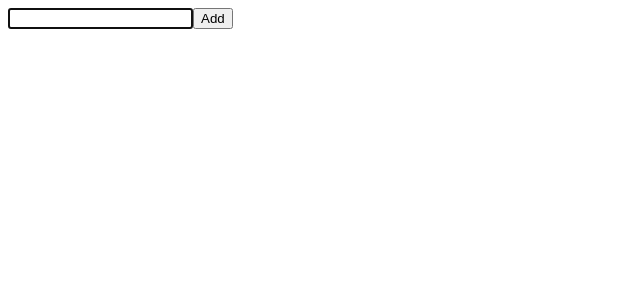
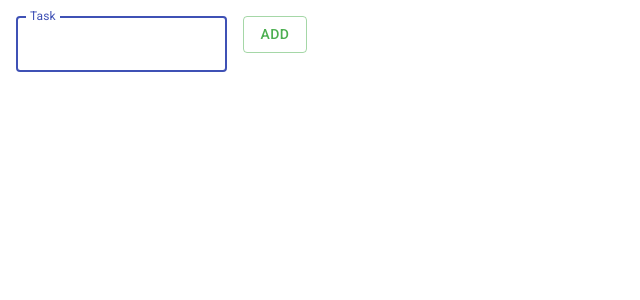
Before and after one commit to filippovk997/to-do-list, a React (Create React App) app: page / in a window 1280 px wide. Shown: the top 300 px of the page, without its empty margins (0-640 px from the left). Built offline with nearby package versions, Linux system fonts and the light colour scheme.

Commit message:
add UI, are something error on console

```diff
--- a/src/App.js
+++ b/src/App.js
@@ -1,9 +1,60 @@
-import React from 'react';
-import Container from './Container'
+import React, { useState } from 'react';
+import Header from './Header';
+import List from './List';
 
 export default function App() {
+    const [task, setTask] = useState("");
+    const [items, setItems] = useState([]);
+
+    const handleChangeTask = (event) => {
+        setTask(event.target.value);
+    };
+
+    const handleClickAdd = (value) => {
+        if (value === "")
+            return;
+        setItems(items.concat({ value: value, checked: false }));
+        setTask("");
+    };
+
+    const handleKeyPressEnter = (event) => {
+        if (event.key === "Enter")
+            handleClickAdd(event.target.value);
+    };
+
+    const handleChangeChecked = (event) => {
+        setItems(items.map((item, index) => {
+            item.checked = (index == event.target.name) ? event.target.checked : item.checked;
+            return item;
+        }));
+    };
+
+    const handleChangeItems = (event) => {
+        setItems(items.map((item, index) => {
+            item.value = (index == event.target.name) ? event.target.value : item.value;
+            return item;
+        }));
+    };
+
+    const handleClickRemove = (index) => {
+        setItems(items.filter((item, ind) => ind != index));
+    };
+
     return (
-        <Container />
+        <div>
+            <Header
+                task={task}
+                onChange={handleChangeTask}
+                onClick={handleClickAdd}
+                onKeyPress={handleKeyPressEnter}
+                autoFocus={true}
+            />
+            <List
+                items={items}
+                onChange={{Checked: handleChangeChecked, Items: handleChangeItems}}
+                onClick={handleClickRemove}
+            />
+        </div>
     );
 }
 
--- a/src/Container.js
+++ /dev/null
@@ -1,59 +0,0 @@
-import React, { useState, useEffect } from 'react';
-import Header from './Header';
-import List from './List';
-
-export default function Container() {
-    const [task, setTask] = useState("");
-    const [items, setItems] = useState([]);
-
-    const handleChangeTask = (event) => {
-        setTask(event.target.value);
-    };
-
-    const handleClickAdd = (value) => {
-        if (value === "")
-            return;
-        setItems(items.concat({ value: value, checked: false }));
-        setTask("");
-    };
-
-    const handleKeyPressEnter = (event) => {
-        if (event.key === "Enter")
-            handleClickAdd(event.target.value);
-    };
-
-    const handleChangeChecked = (event) => {
-        setItems(items.map((item, index) => {
-            item.checked = (index == event.target.name) ? event.target.checked : item.checked;
-            return item;
-        }));
-    };
-
-    const handleChangeItems = (event) => {
-        setItems(items.map((item, index) => {
-            item.value = (index == event.target.name) ? event.target.value : item.value;
-            return item;
-        }));
-    };
-
-    const handleClickRemove = (index) => {
-        setItems(items.filter((item, ind) => ind != index));
-    };
-
-    return (
-        <div>
-            <Header
-                task={task}
-                onChange={handleChangeTask}
-                onClick={handleClickAdd}
-                onKeyPress={handleKeyPressEnter}
-                autoFocus={true}
-            />
-            <List
-                items={items}
-                onChange={{Checked: handleChangeChecked, Items: handleChangeItems}}
-                onClick={handleClickRemove}
-            />
-        </div>
-    );
-}
--- a/src/Header.js
+++ b/src/Header.js
@@ -1,16 +1,71 @@
-import React from 'react';
+import React, { useState, useEffect } from 'react';
+import { createMuiTheme, makeStyles, ThemeProvider } from '@material-ui/core/styles';
+import FormControl from '@material-ui/core/FormControl';
+import InputLabel from '@material-ui/core/InputLabel';
+import OutlinedInput from '@material-ui/core/OutlinedInput';
+import Button from '@material-ui/core/Button';
+import { green } from '@material-ui/core/colors';
+
+
+const useStyles = makeStyles(theme => ({
+    formControl: {
+        margin: theme.spacing(1),
+    },
+    button: {
+        margin: theme.spacing(1),
+        // padding: theme.spacing(1),
+    }
+}));
+
+const themeGreen = createMuiTheme({
+    palette: {
+        primary: green,
+    },
+});
 
 export default function Header(props) {
+    const label = useFormLabel();
+    const classes = useStyles();
+
     return (
         <div>
-            <input
-                type="text"
-                value={props.task}
-                onChange={props.onChange}
-                onKeyPress={props.onKeyPress}
-                autoFocus={props.autoFocus}
-            />
-            <button onClick={() => { props.onClick(props.task); }}>Add</button>
+            <FormControl className={classes.formControl} variant="outlined">
+                <InputLabel ref={label.ref} htmlFor="component-outlined">
+                    Task
+                </InputLabel>
+                <OutlinedInput
+                    id="component-outlined"
+                    value={props.task}
+                    onChange={props.onChange}
+                    onKeyPress={props.onKeyPress}
+                    autoFocus={props.autoFocus}
+                    labelWidth={label.width}
+                />
+            </FormControl>
+            <ThemeProvider theme={themeGreen}>
+            <Button
+                className={classes.button}
+                variant="outlined"
+                color="primary"
+                onClick={() => { props.onClick(props.task); }}
+            >
+                ADD
+            </Button>
+        </ThemeProvider>
         </div>
     );
 }
+
+function useFormLabel() {
+    const [width, setWidth] = useState(0);
+    const ref = React.useRef(null);
+
+    useEffect(() => {
+        setWidth(ref.current.offsetWidth);
+      }, []);
+
+    return {
+        width,
+        ref
+    };
+}
--- a/src/Item.js
+++ b/src/Item.js
@@ -1,21 +1,64 @@
 import React from 'react';
+import { createMuiTheme, makeStyles, ThemeProvider } from '@material-ui/core/styles';
+import Input from '@material-ui/core/Input';
+import FormControlLabel from '@material-ui/core/FormControlLabel';
+import Checkbox from '@material-ui/core/Checkbox';
+import IconButton from '@material-ui/core/IconButton';
+import ClearIcon from '@material-ui/icons/Clear';
+import { red } from '@material-ui/core/colors';
+
+const useStyles = makeStyles(theme => ({
+    input: {
+        margin: theme.spacing(1),
+    },
+    button: {
+        margin: theme.spacing(1),
+        // padding: theme.spacing(1),
+    },
+    icon: {
+        primary: red,
+    }
+}));
+
+const themeRed = createMuiTheme({
+    palette: {
+        primary: red,
+    },
+});
 
 export default function Item(props) {
+    const classes = useStyles();
+
     return (
         <div>
-            <input
-                type="checkbox"
-                name={props.index}
-                checked={props.item.checked}
-                onChange={props.onChange.Checked}
+            <FormControlLabel
+                control={
+                    <Checkbox
+                        name={props.index}
+                        checked={props.item.checked}
+                        onChange={props.onChange.Checked}
+                    />
+                }
             />
-            <input
-                type="text"
+            <Input
+                className={classes.input}
                 name={props.index}
                 value={props.item.value}
                 onChange={props.onChange.Items}
+                inputProps={{
+                    'aria-label': 'description',
+                }}
             />
-            <button onClick={() => { props.onClick(props.index); }}>&times;</button>
+            <ThemeProvider theme={themeRed}>
+            <IconButton
+                className={classes.button}
+                color="primary"
+                aria-label="clear"
+                onClick={() => { props.onClick(props.index); }}
+            >
+                <ClearIcon />
+            </IconButton>
+            </ThemeProvider>
         </div>
     );
 }
```
